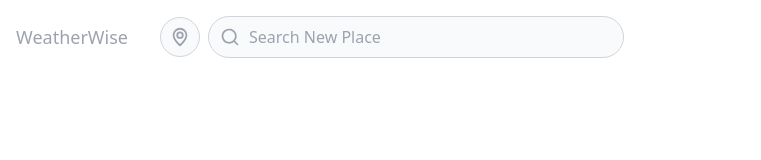
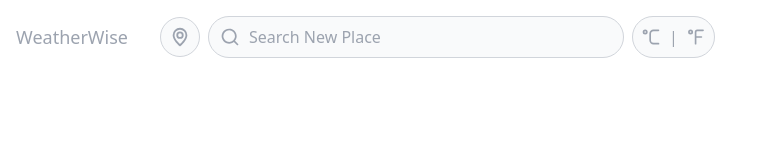
Before and after one commit to Abubacer/WeatherWise, a React (Create React App) app: page / in a window 1280 px wide. Shown: the top 160 px of the page, without its empty margins (0-761 px from the left). Built offline with nearby package versions, Linux system fonts and the light colour scheme.

Commit message:
Implement the buttons to switch between metric and imperial units in the header component - Import the celsius and fahrenheit icons from react-unicons. - Applied tailwind css  styling to maintain a cohesive look and feel

```diff
--- a/src/components/Header.js
+++ b/src/components/Header.js
@@ -1,6 +1,8 @@
 import React from 'react';
 import { UilMapMarker } from '@iconscout/react-unicons'
 import { UilSearch } from '@iconscout/react-unicons';
+import { UilCelsius } from '@iconscout/react-unicons'
+import { UilFahrenheit } from '@iconscout/react-unicons'
 
 const Header = () => {
     return (
@@ -18,6 +20,16 @@ const Header = () => {
                     className="w-full pl-10 p-2 border border-gray-300 bg-gray-50 text-gray-800 focus:outline-none capitalize rounded-3xl"
                 />
             </div>
+
+            <div className="flex flex-row ml-2 p-2 border border-gray-300 bg-gray-50 text-gray-800 rounded-3xl">
+                <button name="metric" >
+                    <UilCelsius size={20} className="text-gray-400 cursor-pointer hover:text-blue-400 transition ease-out" />
+                </button>
+                <p className="mx-2 text-gray-400">|</p>
+                <button name="imperial">
+                    <UilFahrenheit size={20} className="text-gray-400 cursor-pointer hover:text-blue-400 transition ease-out" />
+                </button>
+            </div>
         </div >
     );
 };
```
